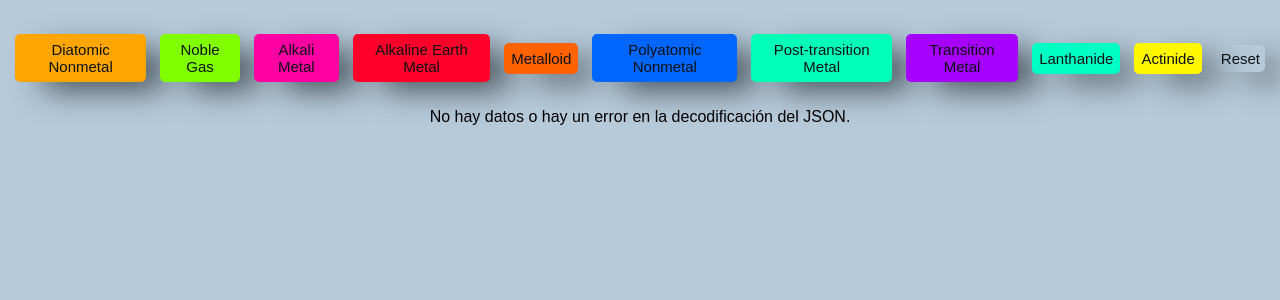
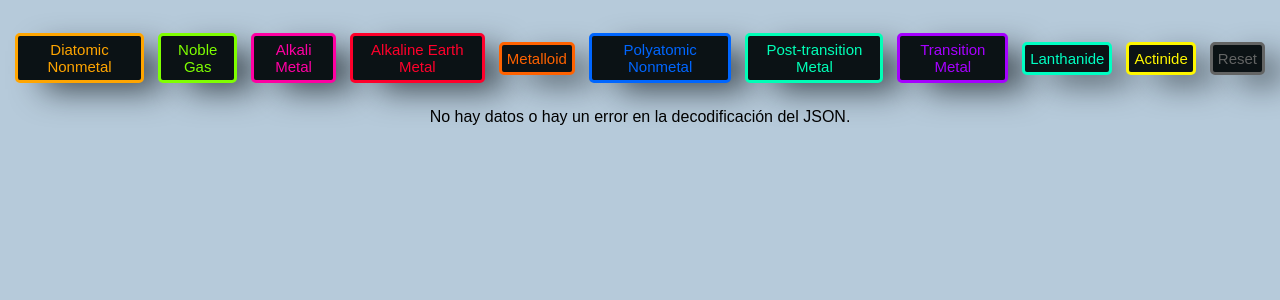
Before and after one commit to reeinharddd/PeriodicTable, a PHP site: page / in a window 1280 px wide. Shown: the top 300 px of the page. Run offline with PHP 8.4, Linux system fonts and the light colour scheme; data that the repository does not hold is empty; some web fonts are replaced.

Commit message:
Arreglos menores

```diff
--- a/style.css
+++ b/style.css
@@ -315,10 +315,10 @@
 }
 
 button {
-    background-color: var(--color);
+    background-color: #0B1215;
     /* background: none;
 backdrop-filter: blur(10px); */
-    border: 2px solid var(--color);
+    border: 3px solid var(--color);
     box-shadow: 23px 12px 33px -6px rgba(11, 18, 21, 0.74);
     margin: 7px;
     padding: 5px;
@@ -339,7 +339,7 @@
 
 
 button {
-    color: #0B1215;
+    color: var(--color);
     transition: 0.25s;
 }
 
@@ -362,42 +362,56 @@
 
 .diatomic_nonmetal {
     --color: orange;
-    --hover: rgb(255, 207, 119);
+    --hover: orange;
 }
 
 .noble_gas {
     --color: chartreuse;
+    --hover: chartreuse;
 
 }
 
 .alkali_metal {
     --color: rgb(255, 0, 162);
+    --hover: rgb(255, 0, 162);
 }
 
 .alkaline_earth_metal {
     --color: #ff002b;
+    --hover: #ff002b;
 }
 
 .metalloid {
     --color: rgb(255, 98, 0);
+    --hover: rgb(255, 98, 0);
 }
 
 .polyatomic_nonmetal {
     --color: #0066ff;
+    --hover: #0066ff;
 }
 
 .post-transition_metal {
     --color: rgb(0, 255, 183);
+    --hover: rgb(0, 255, 183);
 }
 
 .transition_metal {
     --color: rgb(166, 0, 255);
+    --hover: rgb(166, 0, 255);
 }
 
 .lanthanide {
     --color: rgb(0, 255, 195);
+    --hover: rgb(0, 255, 195);
 }
 
 .actinide {
     --color: rgb(255, 247, 0);
+    --hover: rgb(255, 247, 0);
 }
+
+.reset {
+    --color: #636464;
+    --hover: #636363;
+}
```
